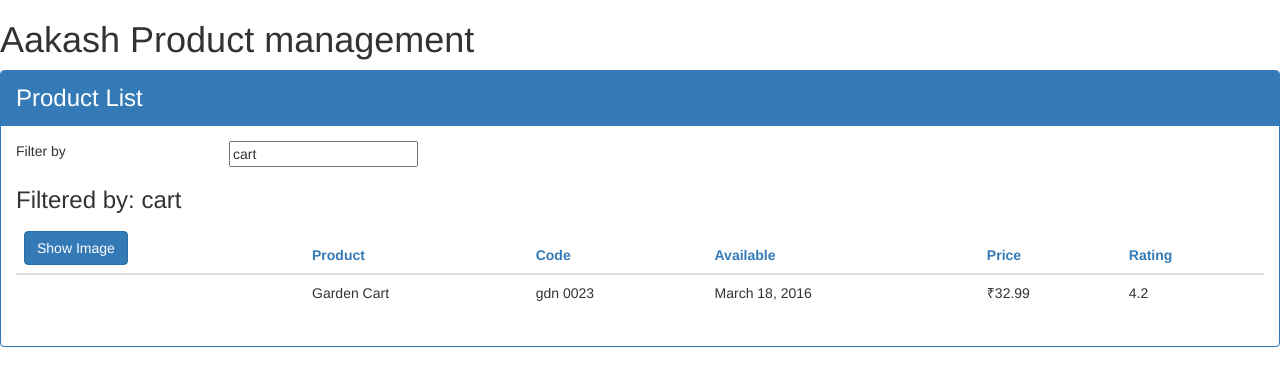
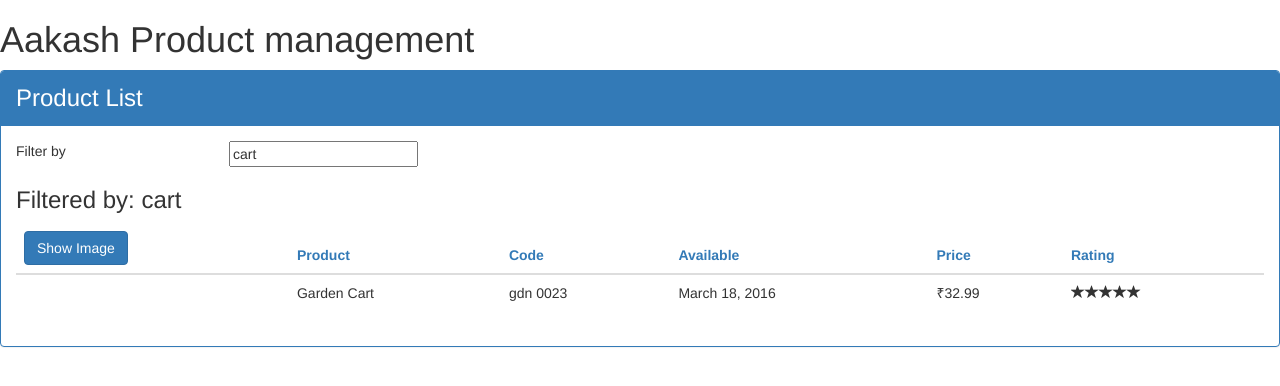
Before and after one commit to akksshah/pluralsightAngular, an Angular app in the folder APM-Start/: page / in a window 1280 px wide. Shown: the top 386 px of the page. Built offline with nearby package versions, Linux system fonts and the light colour scheme.

Commit message:
nested components done testing

```diff
--- a/APM-Start/src/app/app.module.ts
+++ b/APM-Start/src/app/app.module.ts
@@ -5,12 +5,14 @@
 import {ProductListComponent} from './products/product-list.component';
 import {FormsModule} from '@angular/forms';
 import {ConvertToSpacesPipe} from './shared/convert-to-spaces.pipe';
+import {StarComponent} from './shared/star.component';
 
 @NgModule({
   declarations: [
     AppComponent,
     ProductListComponent,
-    ConvertToSpacesPipe
+    ConvertToSpacesPipe,
+    StarComponent
   ],
   imports: [
     BrowserModule,
--- a/APM-Start/src/app/products/product-list.component.html
+++ b/APM-Start/src/app/products/product-list.component.html
@@ -38,7 +38,9 @@
           <td>{{product.productCode | lowercase | convertToSpaces: '-'}}</td>
           <td>{{product.releaseDate}}</td>
           <td>{{product.price | currency:'INR':true:'1.2-2'}}</td>
-          <td>{{product.starRating}}</td>
+          <td>
+            <pm-star [rating]='product.starRating' (ratingClicked)='onRatingClicked($event)'></pm-star>
+          </td>
         </tr>
         </tbody>
       </table>
--- a/APM-Start/src/app/products/product-list.component.ts
+++ b/APM-Start/src/app/products/product-list.component.ts
@@ -94,4 +94,8 @@
     return this.products.filter((product: IProduct) =>
       product.productName.toLocaleLowerCase().indexOf(filterBy) !== -1);
   }
+
+  onRatingClicked(message: string): void {
+    this.pageTitle = 'Product List:' + message;
+  }
 }
--- a/APM-Start/src/app/shared/star.component.html
+++ b/APM-Start/src/app/shared/star.component.html
@@ -1,6 +1,7 @@
 <div class="crop"
-    [style.width.px]="starWidth"
-    [title]="rating">
+     [style.width.px]="starWidth"
+     [title]="rating"
+     (click)="onClick()">
     <div style="width: 86px">
         <span class="glyphicon glyphicon-star"></span>
         <span class="glyphicon glyphicon-star"></span>
--- /dev/null
+++ b/APM-Start/src/app/shared/star.component.ts
@@ -0,0 +1,20 @@
+import {Component, EventEmitter, Input, OnChanges, Output} from '@angular/core';
+
+@Component({
+  selector: 'pm-star',
+  templateUrl: './star.component.html',
+  styleUrls: ['./star.component.css']
+})
+export class StarComponent implements OnChanges {
+  @Input() rating: number;
+  starWidth: number;
+  @Output() ratingClicked: EventEmitter<string> = new EventEmitter<string>();
+
+  ngOnChanges(): void {
+    this.starWidth = this.rating * 86 / 5;
+  }
+
+  onClick(): void {
+    this.ratingClicked.emit(`The Rating ${this.rating} was clicked`);
+  }
+}
```
